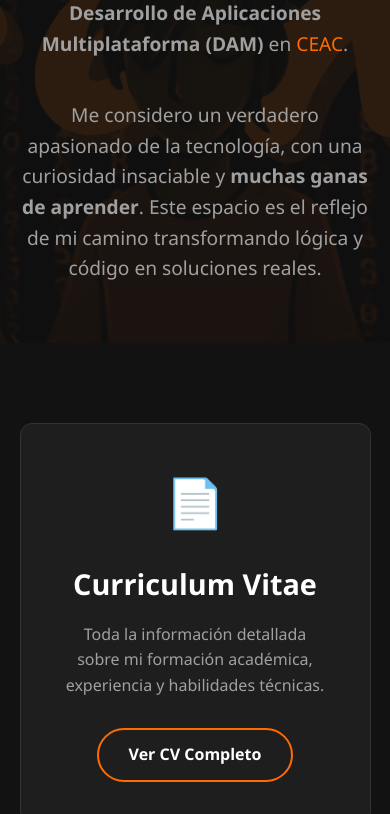
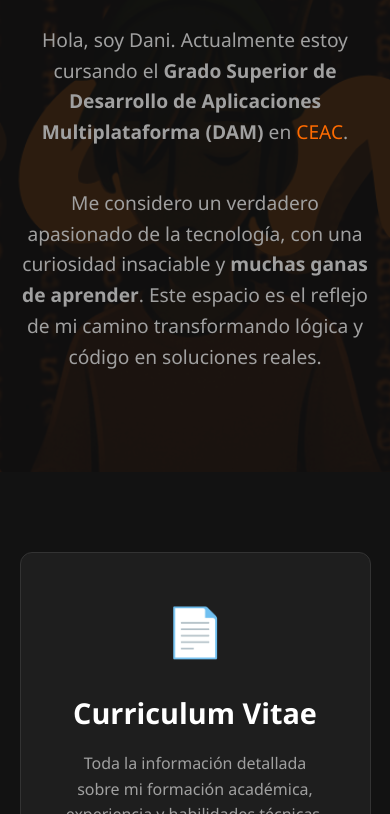
Before and after one commit to ElOrange12/Pagina-web, a plain HTML site: page index.html in a window 390 px wide. Shown: the part 248-1062 px from the top of the page. Drawn offline with nearby package versions, Linux system fonts and the light colour scheme.

Commit message:
17/2/2026

```diff
--- a/index.html
+++ b/index.html
@@ -58,23 +58,50 @@
         nav a:hover { color: var(--accent); }
 
         /* --- HERO HOME (Bienvenida) --- */
+        /* --- HERO HOME (Corregido para que no se corte) --- */
         .home-hero {
             position: relative;
-            height: 70vh; /* Ocupa casi toda la pantalla */
+            width: 100%;
+
+            /* 1. MÁRGEN SUPERIOR: Empuja la caja abajo la altura exacta del Header (70px) */
+            margin-top: 70px;
+
+            /* 2. ALTURA FLEXIBLE: */
+            /* En lugar de obligar a ser 50vh, le decimos: */
+            /* "Mide al menos el 60% de la pantalla, pero si el texto ocupa más, CRECE" */
+            min-height: 60vh;
+            height: auto;
+
+            /* Tu Banner */
+            background-image: url('img/Banner_ElOrange12.png');
+            background-size: cover;
+            background-position: center;
+            background-repeat: no-repeat;
+
+            /* Flexbox para centrar el texto */
             display: flex;
             flex-direction: column;
             justify-content: center;
             align-items: center;
             text-align: center;
-            padding: 20px 20px;
 
-            /* FONDO: Reemplaza con tu imagen o usa esta genérica tech */
-            background-image: url('img/Banner_ElOrange12.png'); /* Tu imagen de banner anterior */
-            /* Si la imagen anterior no queda bien de fondo completo, usa una textura oscura: */
-            /* background-image: url('https://images.unsplash.com/photo-1518770660439-4636190af475?q=80&w=2070&auto=format&fit=crop'); */
+            /* Padding para que el texto no toque los bordes arriba/abajo */
+            padding: 40px 20px;
+        }
 
-            background-size: cover;
-            background-position: center;
+        /* Overlay oscuro (Opcional: Si quieres leer mejor el texto sobre el banner) */
+        /* Si prefieres ver el banner limpio, borra este bloque ::before */
+        .home-hero::before {
+            content: ''; position: absolute; top: 0; left: 0; width: 100%; height: 100%;
+            background-color: rgba(0, 0, 0, 0.6); /* Oscurece un 60% */
+            z-index: 1;
+        }
+
+        /* Aseguramos que el contenido esté encima del oscurecimiento */
+        .hero-content {
+            position: relative;
+            z-index: 2;
+            max-width: 900px; /* Evita que las líneas sean eternas en pantallas anchas */
         }
 
         /* Overlay oscuro para leer el texto */
@@ -208,6 +235,30 @@
             .grid-container { flex-direction: column; align-items: center; }
             .nav-card { width: 100%; max-width: 400px; }
         }
+
+        /* --- RESPONSIVE (Adaptación a pantallas) --- */
+
+        /* Para tablets y portátiles pequeños */
+        @media (max-width: 1024px) {
+            .hero-content h1 { font-size: 3rem; } /* Reduce un poco el título */
+            .home-hero { min-height: 50vh; }
+        }
+
+        /* Para móviles */
+        @media (max-width: 768px) {
+            .home-hero {
+                margin-top: 70px; /* Mantiene el empuje del header */
+                min-height: auto; /* Altura automática según contenido */
+                padding: 60px 20px; /* Más aire */
+            }
+
+            .hero-content h1 { font-size: 2.2rem; } /* Título más pequeño */
+            .hero-content h2 { font-size: 1rem; letter-spacing: 1px; }
+
+            /* Las tarjetas se ponen una debajo de otra */
+            .grid-container { flex-direction: column; }
+            .nav-card { width: 100%; }
+        }
     </style>
 </head>
 <body>
```
Also changed, not shown: img/FavIcon.png (added).
